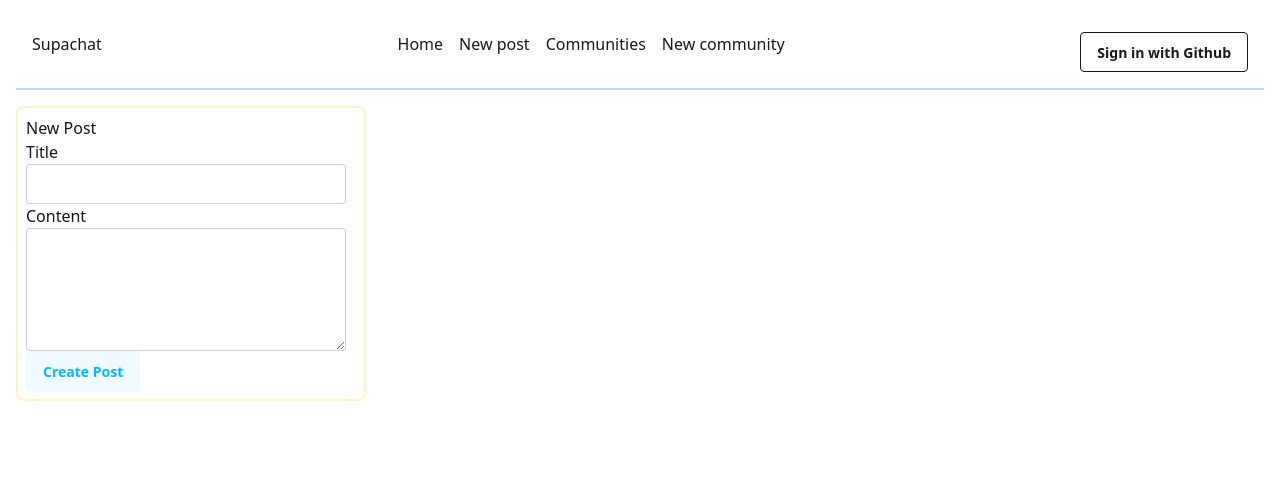
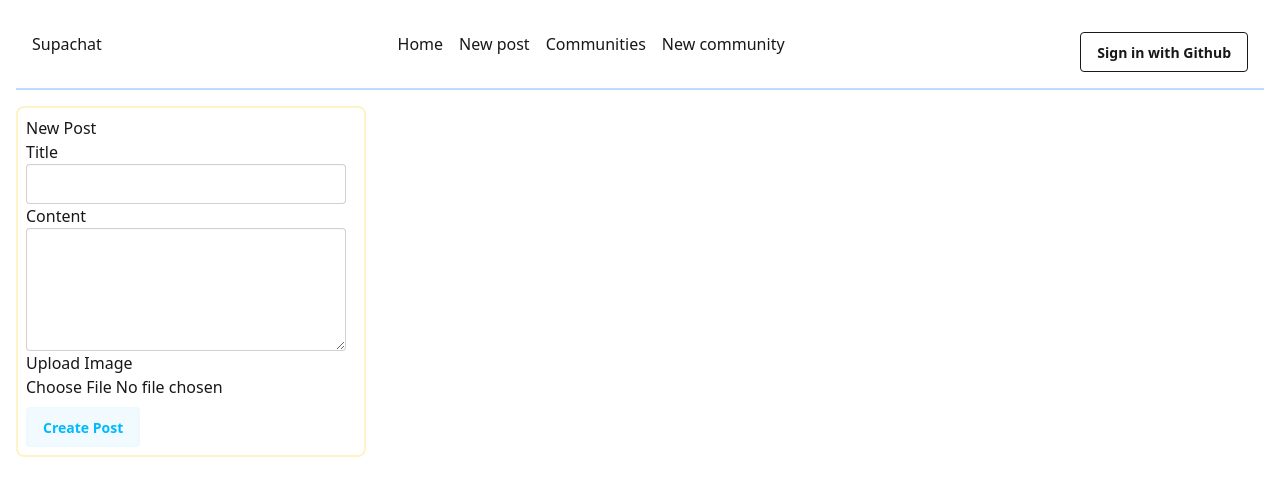
Before and after one commit to Sam-Kikoma/Supachat, a React (Vite) app: page /create in a window 1280 px wide. Shown: the top 496 px of the page. Built offline with nearby package versions, Linux system fonts and the light colour scheme; no server answers.

Commit message:
feat: added image upload

```diff
--- a/src/components/CreatePost.tsx
+++ b/src/components/CreatePost.tsx
@@ -1,4 +1,4 @@
-import { useState } from "react";
+import { useState, type ChangeEvent } from "react";
 import { useMutation } from "@tanstack/react-query";
 import supabase from "../utils/supabase";
 
@@ -7,8 +7,13 @@ interface PostInput {
 	content: string;
 }
 
-const createPost = async (post: PostInput) => {
-	const { data, error } = await supabase.from("posts").insert(post);
+const createPost = async (post: PostInput, imageFile: File) => {
+	const filePath = `${post.title}-${Date.now()}-${imageFile.name}`;
+	const { error: uploadError } = await supabase.storage.from("supachat").upload(filePath, imageFile);
+	if (uploadError) throw new Error(uploadError.message);
+
+	const { data: publicURLData } = supabase.storage.from("supachat").getPublicUrl(filePath);
+	const { data, error } = await supabase.from("posts").insert({ ...post, image_url: publicURLData.publicUrl });
 	if (error) throw new Error(error.message);
 	return data;
 };
@@ -16,9 +21,12 @@ const createPost = async (post: PostInput) => {
 const CreatePost = () => {
 	const [title, setTitle] = useState<string>("");
 	const [content, setContent] = useState<string>("");
+	const [selectedFile, setSelectedFile] = useState<File | null>(null);
 
 	const { mutate } = useMutation({
-		mutationFn: createPost,
+		mutationFn: (data: { post: PostInput; imageFile: File }) => {
+			return createPost(data.post, data.imageFile);
+		},
 		onSuccess: () => {
 			setTitle("");
 			setContent("");
@@ -27,9 +35,16 @@ const CreatePost = () => {
 
 	const handleSubmit = (event: React.FormEvent) => {
 		event.preventDefault();
-		mutate({ title, content });
+		if (!selectedFile) return;
+		mutate({ post: { title, content }, imageFile: selectedFile });
 		setTitle("");
 		setContent("");
+	};
+
+	const handleFileChange = (e: ChangeEvent<HTMLInputElement>) => {
+		if (e.target.files && e.target.files[0]) {
+			setSelectedFile(e.target.files[0]);
+		}
 	};
 
 	return (
@@ -61,7 +76,11 @@ const CreatePost = () => {
 						value={content}
 					/>
 				</div>
-				<button className="btn btn-soft btn-info" type="submit">
+				<div>
+					<label htmlFor="image">Upload Image</label>
+					<input type="file" id="image" required accept="image/*" onChange={handleFileChange} />
+				</div>
+				<button className="btn btn-soft btn-info mt-2" type="submit">
 					Create Post
 				</button>
 			</form>
```
